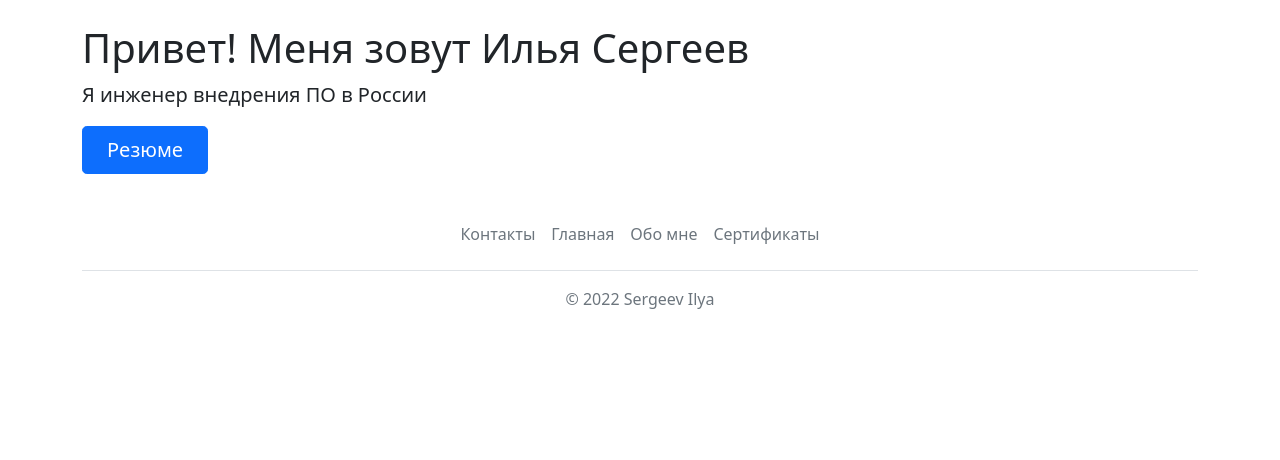
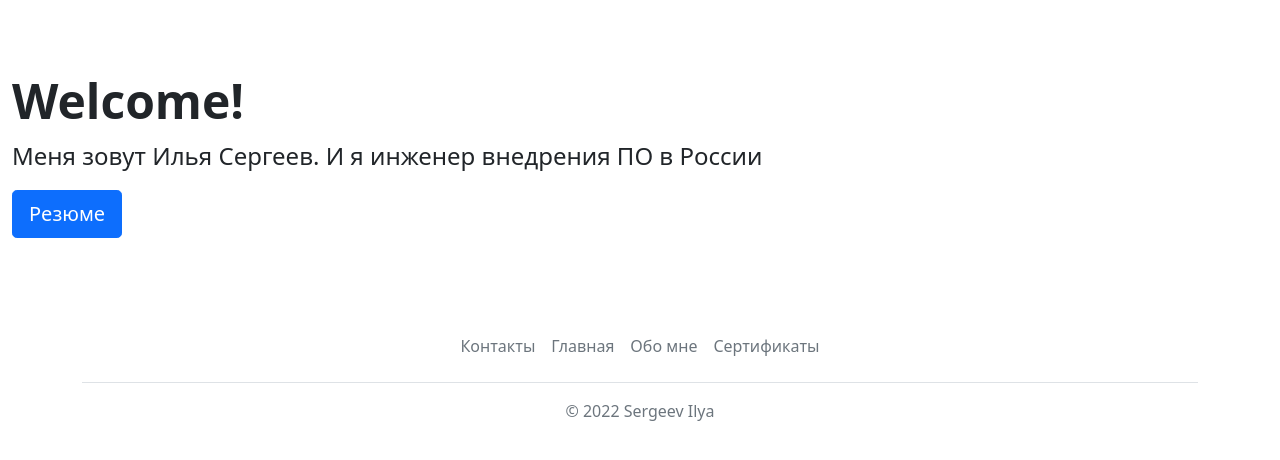
Before and after one commit to wesk777/CVweb-site, a Flask app: page / in a window 1280 px wide. Shown: the part 73-533 px from the top of the page. Run offline with Flask 2, Linux system fonts and the light colour scheme.

Commit message:
change general page

```diff
--- a/templates/index.html
+++ b/templates/index.html
@@ -2,9 +2,11 @@
 
 {% block title %} General page{% endblock %}
 {% block body %}
-<div class="container">
-<h1>Привет! Меня зовут Илья Сергеев</h1>
-<p class="fs-5 col-md-8">Я инженер внедрения ПО в России</p>
-<a href="/CV" class="btn btn-primary btn-lg px-4">Резюме</a>
-</div>
+
+
+<div class="container-fluid py-5">
+        <h1 class="display-5 fw-bold">Welcome!</h1>
+        <p class="col-md-8 fs-4">Меня зовут Илья Сергеев. И я инженер внедрения ПО в России</p>
+        <button class="btn btn-primary btn-lg" type="button" href="/CV">Резюме</button>
+      </div>
 {% endblock %}
```
